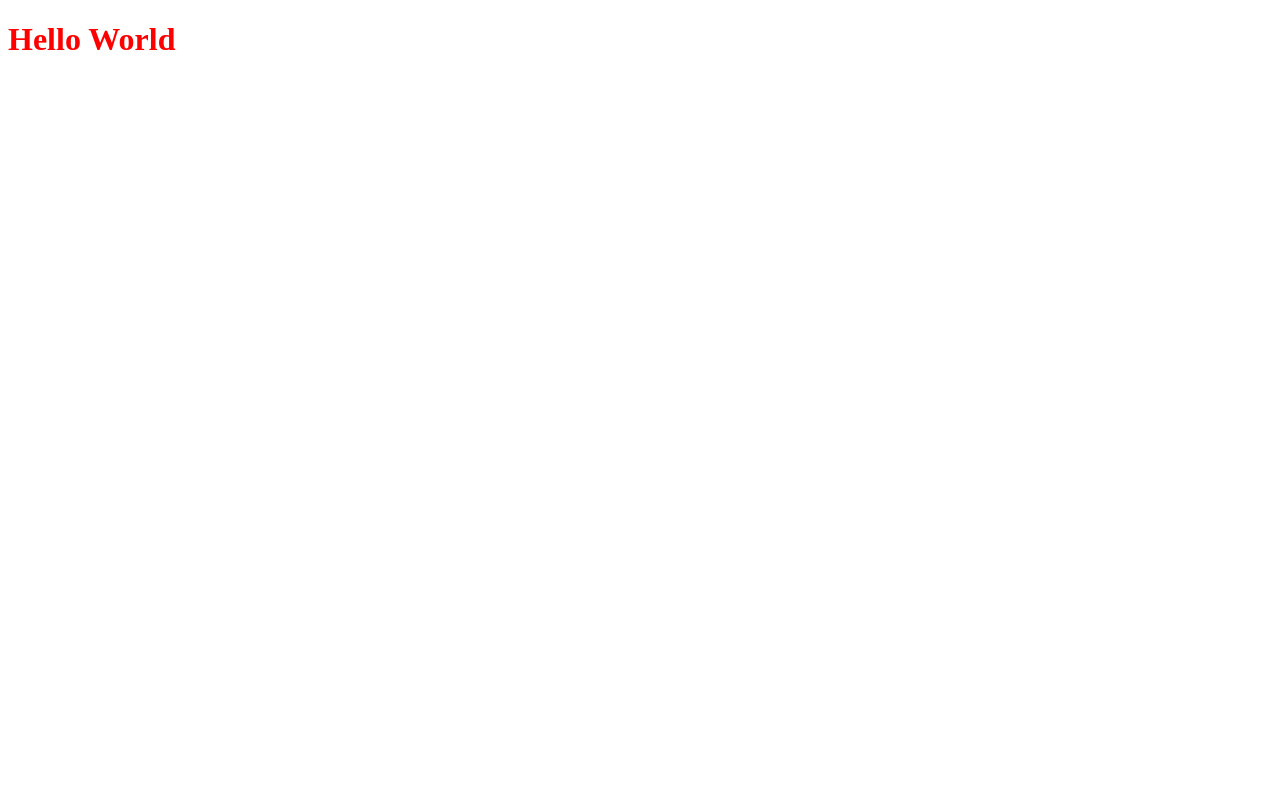
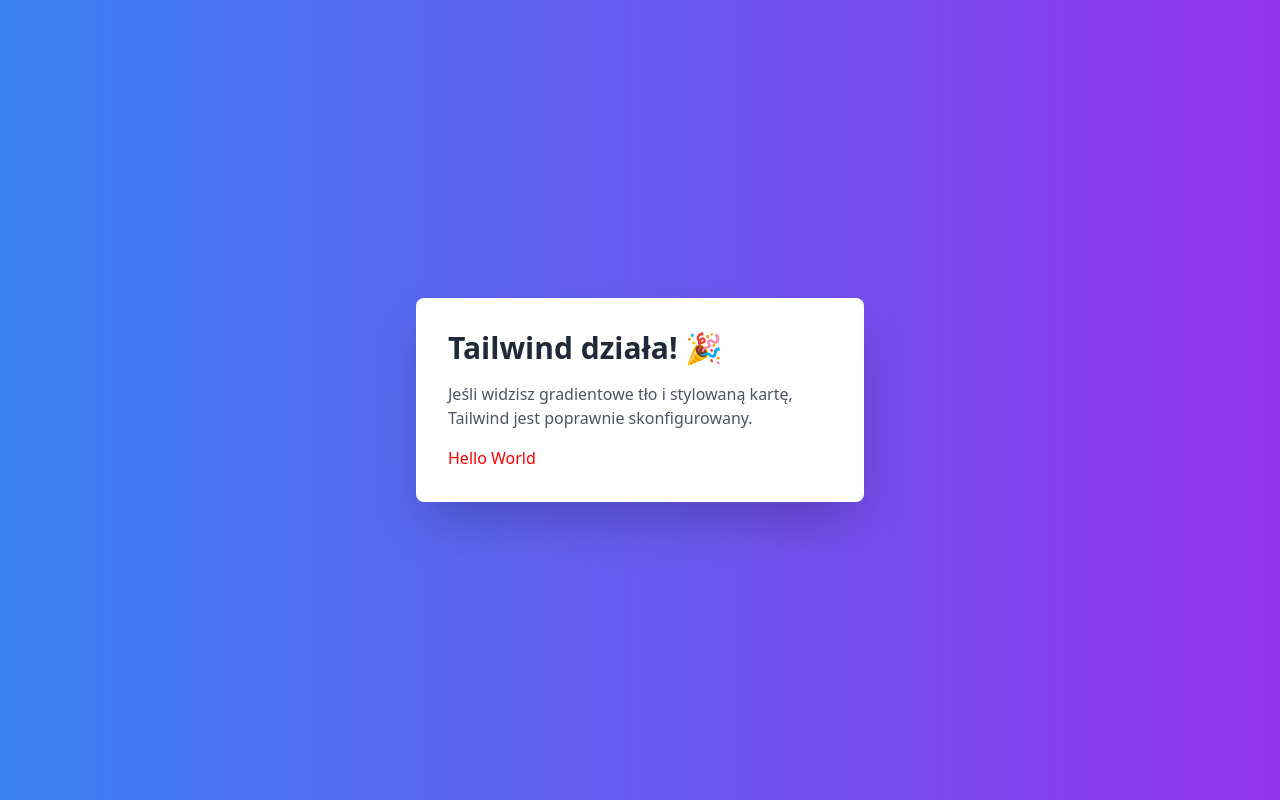
Before and after one commit to KamilWozniak/10xCards, a Nuxt app: page / in a window 1280 px wide. Built offline with nearby package versions, Linux system fonts and the light colour scheme.

Commit message:
feat: integrate Tailwind CSS for styling and enhance app.vue layout with gradient background and styled card

```diff
--- a/app.vue
+++ b/app.vue
@@ -1,6 +1,10 @@
 <template>
-  <div>
-    <TestComponent />
+ <div class="min-h-screen bg-gradient-to-r from-blue-500 to-purple-600 flex items-center justify-center">
+    <div class="bg-white rounded-lg shadow-2xl p-8 max-w-md">
+      <h1 class="text-3xl font-bold text-gray-800 mb-4">Tailwind działa! 🎉</h1>
+      <p class="text-gray-600 mb-4">Jeśli widzisz gradientowe tło i stylowaną kartę, Tailwind jest poprawnie skonfigurowany.</p>
+      <TestComponent />
+    </div>
   </div>
 </template>
 
--- a/nuxt.config.ts
+++ b/nuxt.config.ts
@@ -2,5 +2,5 @@
 export default defineNuxtConfig({
   compatibilityDate: '2025-07-15',
   devtools: { enabled: true },
-  modules: ['@nuxt/eslint', '@nuxt/test-utils']
+  modules: ['@nuxt/eslint', '@nuxt/test-utils', '@nuxtjs/tailwindcss']
 })
--- a/package.json
+++ b/package.json
@@ -16,5 +16,8 @@
     "nuxt": "^3.19.3",
     "vue": "^3.5.22",
     "vue-router": "^4.5.1"
+  },
+  "devDependencies": {
+    "@nuxtjs/tailwindcss": "^6.14.0"
   }
 }
```
Also changed, not shown: 1 other file (tests, documents, lock files or other folders).
